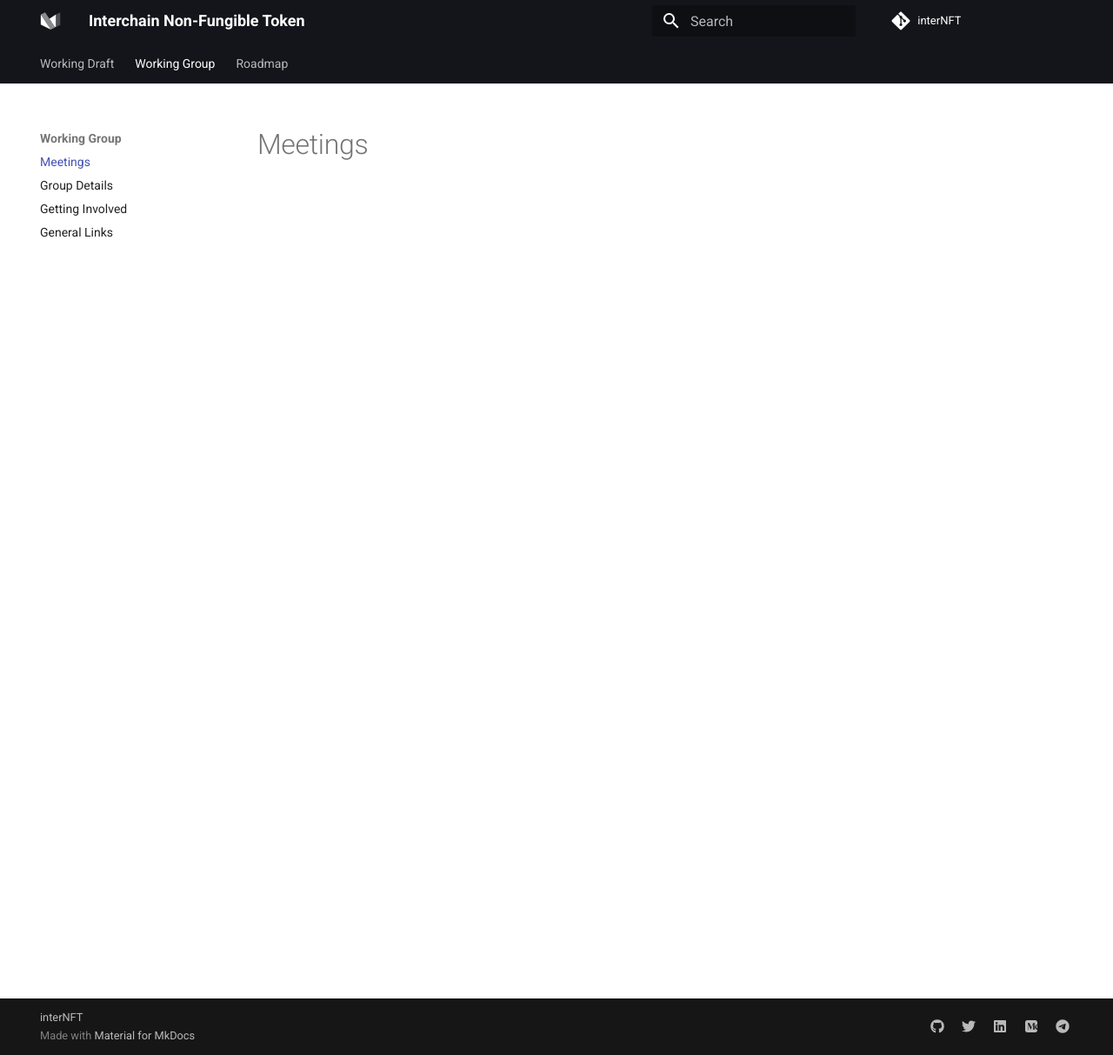
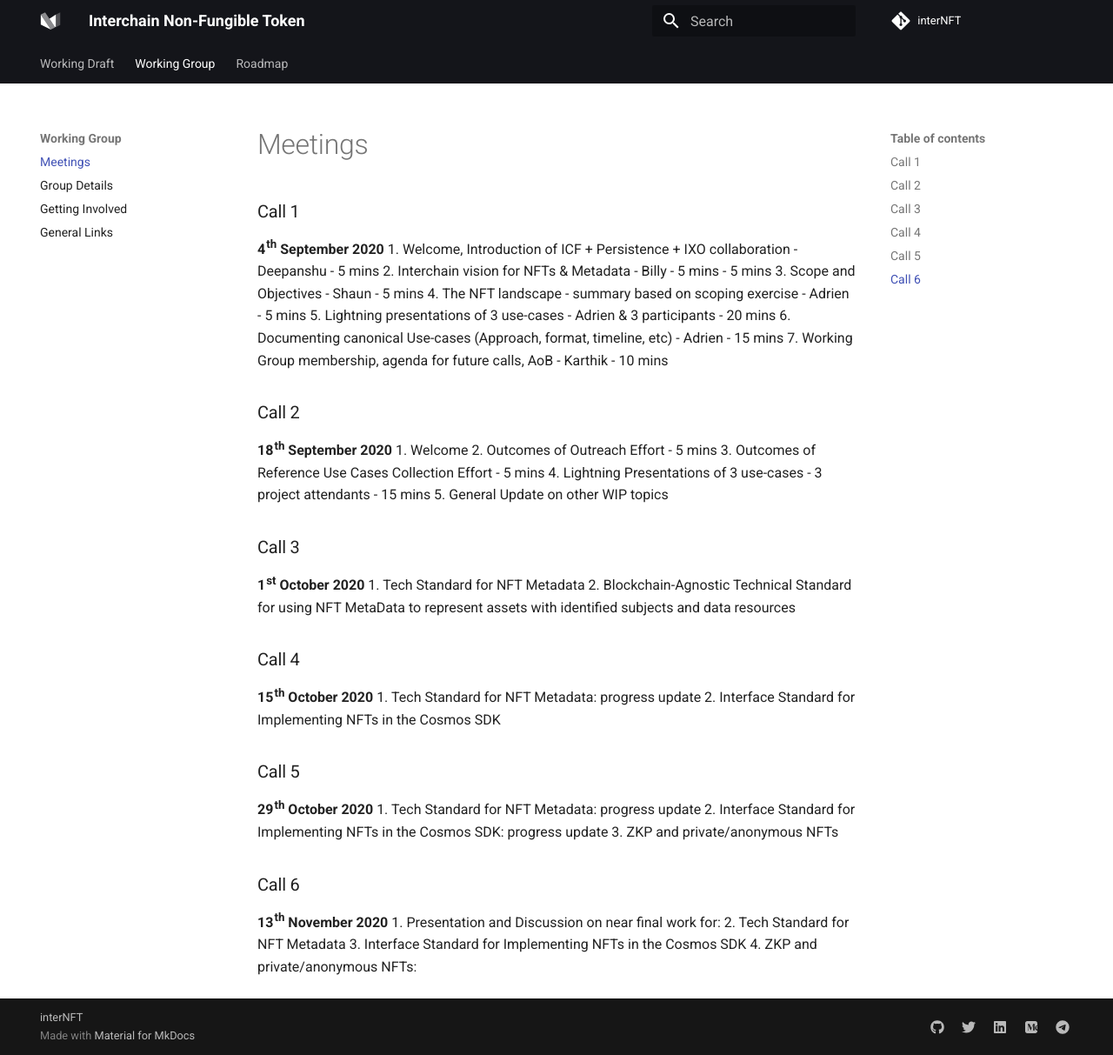
Before and after one commit to interNFT/documentation, an MkDocs documentation site: the page built from markdowns/workingGroup/meetings.md, in a window 1280 px wide and 1213 px high. Shown: the whole window at 87% size. Built offline with MkDocs 1.6.1 and Material for MkDocs 9.7.7, drawn with Linux system fonts in a browser that asks for light colours.

Commit message:
Adding meetings.

```diff
--- a/markdowns/workingGroup/meetings.md
+++ b/markdowns/workingGroup/meetings.md
@@ -1 +1,43 @@
 # Meetings
+
+### Call 1
+**4th September 2020**
+1. Welcome, Introduction of ICF + Persistence + IXO collaboration - Deepanshu - 5 mins
+2. Interchain vision for NFTs & Metadata - Billy - 5 mins  - 5 mins
+3. Scope and Objectives - Shaun - 5 mins
+4. The NFT landscape - summary based on scoping exercise - Adrien - 5 mins
+5. Lightning presentations of 3 use-cases - Adrien & 3 participants - 20 mins
+6. Documenting canonical Use-cases (Approach, format, timeline, etc) - Adrien - 15 mins
+7. Working Group membership, agenda for future calls, AoB - Karthik - 10 mins
+
+### Call 2
+**18th September 2020**
+1. Welcome
+2. Outcomes of Outreach Effort - 5 mins
+3. Outcomes of Reference Use Cases Collection Effort -
+5 mins
+4. Lightning Presentations of 3 use-cases - 3 project attendants - 15 mins
+5. General Update on other WIP topics
+
+### Call 3
+**1st October 2020**
+1. Tech Standard for NFT Metadata
+2. Blockchain-Agnostic Technical Standard for using NFT MetaData to represent assets with identified subjects and data resources
+
+### Call 4
+**15th October 2020**
+1. Tech Standard for NFT Metadata: progress update
+2. Interface Standard for Implementing NFTs in the Cosmos SDK
+
+### Call 5
+**29th October 2020**
+1. Tech Standard for NFT Metadata: progress update
+2. Interface Standard for Implementing NFTs in the Cosmos SDK: progress update
+3. ZKP and private/anonymous NFTs
+
+### Call 6
+**13th November 2020**
+1. Presentation and Discussion on near final work for:
+2. Tech Standard for NFT Metadata
+3. Interface Standard for Implementing NFTs in the Cosmos SDK
+4. ZKP and private/anonymous NFTs:
```
